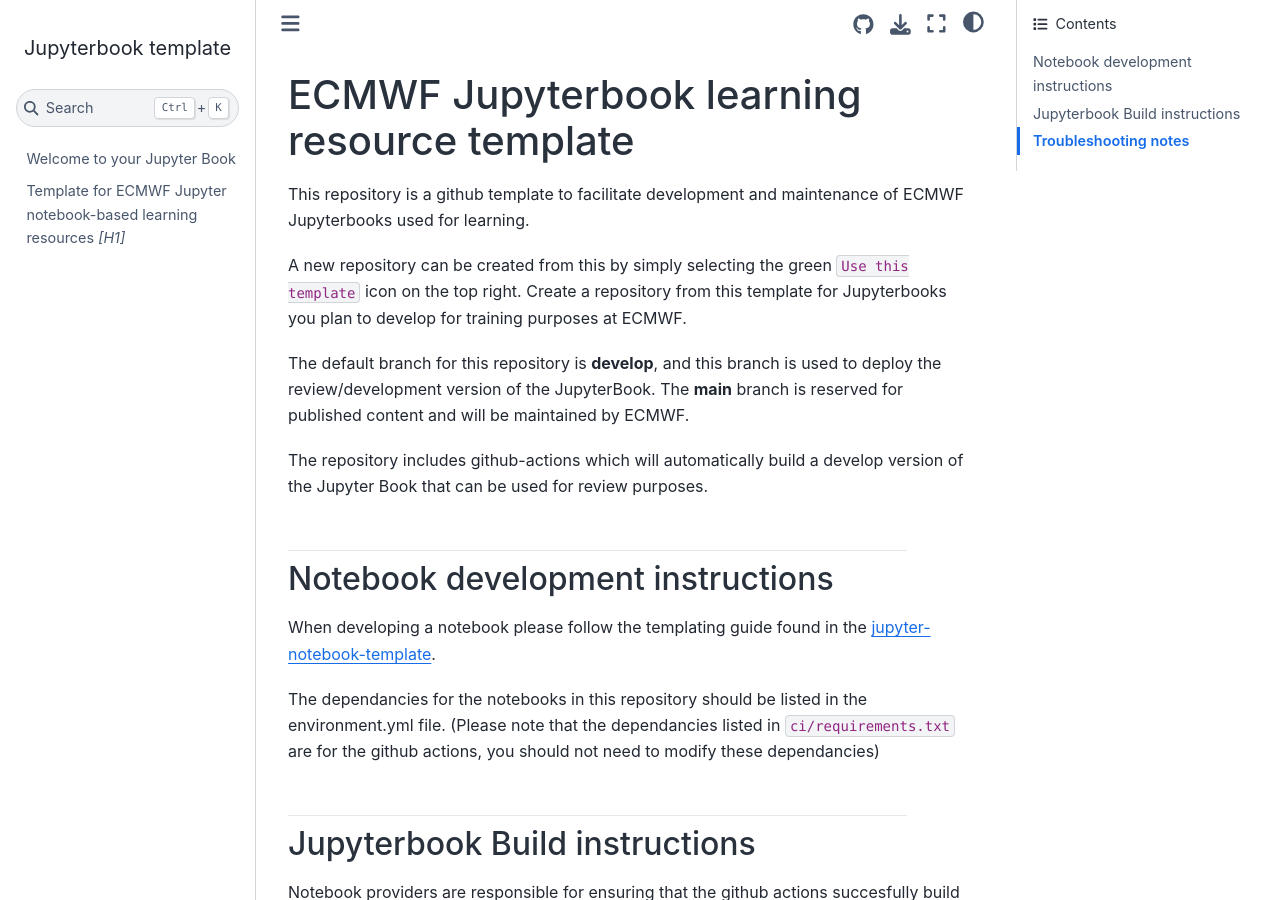
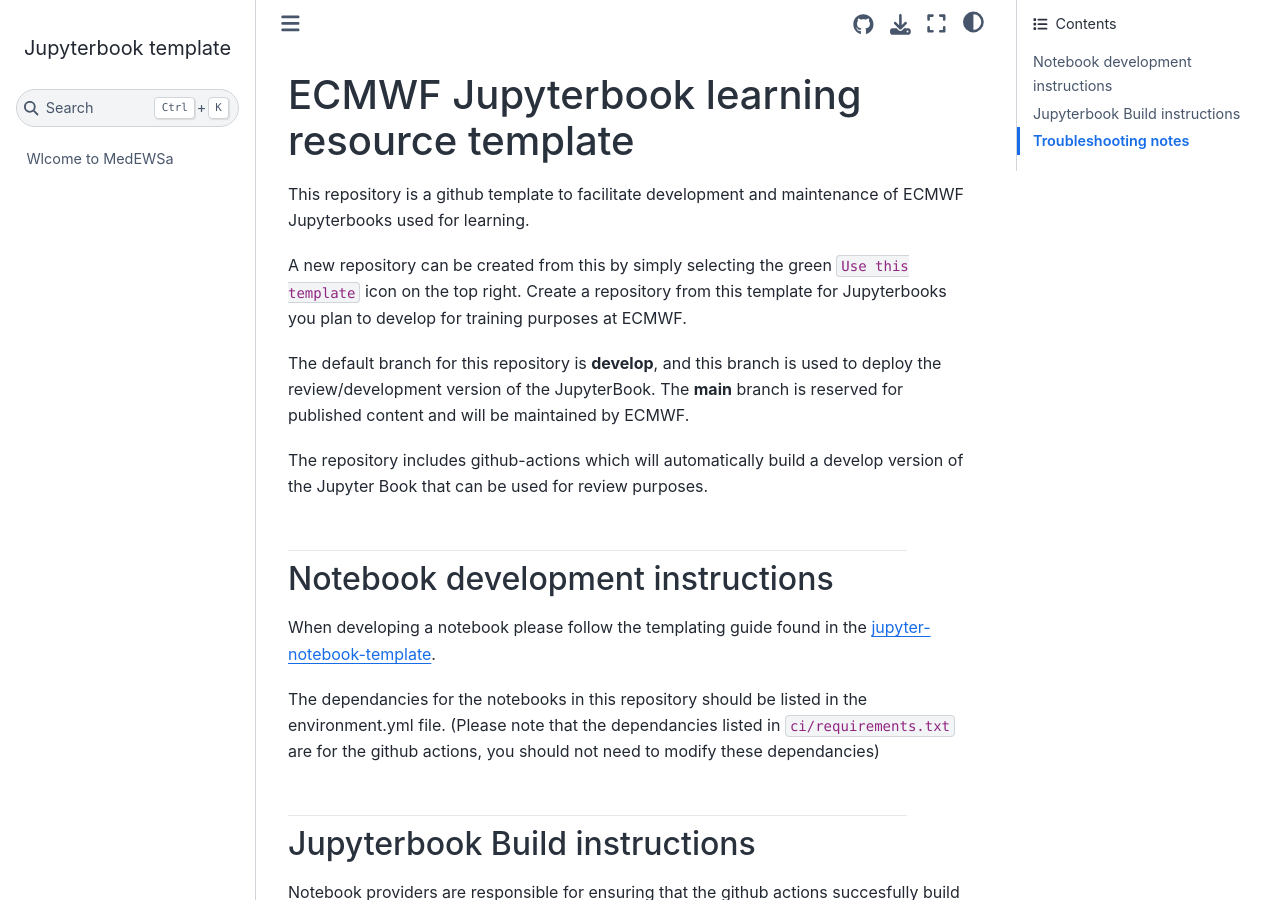
Before and after one commit to Christela-1/MedEWSa, a Jupyter Book: the page built from README.md, in a window 1280 px wide and 900 px high. Built offline with Jupyter Book 1.0.4 settings and Sphinx 7.4.7 and the Sphinx Book theme 1.1.4, drawn with Linux system fonts in a browser that asks for light colours; pages that are not in the unit, such as notebooks, are missing from menus.

Commit message:
first commit

```diff
--- a/intro-jupyter-template.md
+++ b/intro-jupyter-template.md
@@ -1,4 +1,4 @@
-# Welcome to your Jupyter Book
+# Wlcome to MedEWSa
 
 This is a small sample book to give you a feel for how book content is
 structured.
```
Also changed, not shown: MedEWSa.ipynb (renamed from jupyter-notebook-template-copernicus.ipynb).
